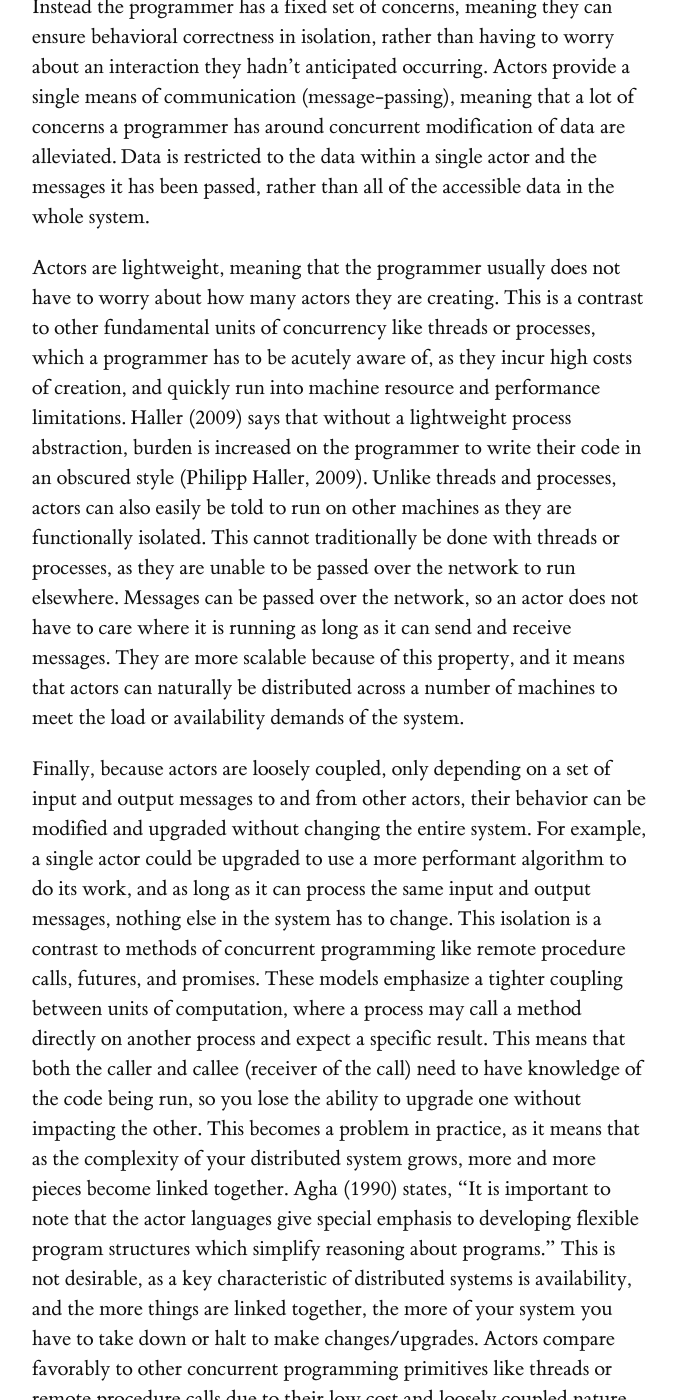
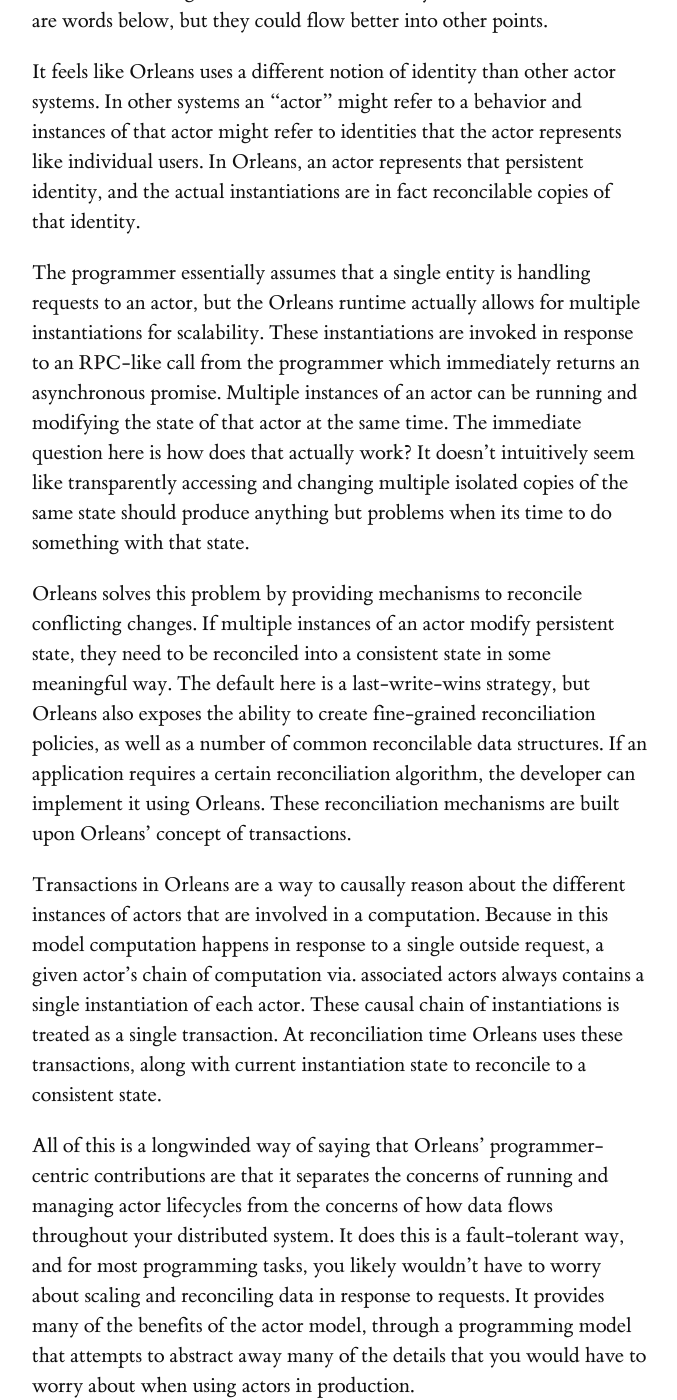
Before and after one commit to heathermiller/dist-prog-book, a Jekyll site: the page built from chapter/3/message-passing.md, in a window 1280 px wide and 1400 px high, scrolled down 13595 px. Shown: the whole window, without its empty margins (128-805 px from the left). Built offline with Jekyll 4.4.1, drawn with Linux system fonts in a browser that asks for light colours; some web fonts are replaced; some of the changed text lies outside the part shown.

Commit message:
Fill in Orleans info

```diff
--- a/chapter/3/message-passing.md
+++ b/chapter/3/message-passing.md
@@ -11,7 +11,7 @@
 Message passing programming models are continuing to develop and become more robust, as some of the recently published papers and systems in the field show. Orleans gives an example of this, detailing not just a programming model, but a runtime system that is a quite advanced implementation of a message passing and actor model to solve real world problems.
 The important question to ask about these sources is “Why message passing?” There are a number of distributed programming models, so why was this one so important when it was initially proposed. What are the advantages of it for the programmer? Why has it facilitated advanced languages, systems, and libraries that are widely used today?
 
-# Original Proposal of the Actor Model
+# Original proposal of the actor model
 
 The actor model was originally proposed in _A Universal Modular ACTOR Formalism for Artificial Intelligence_ in 1973 as a method of computation for artificial intelligence research. The original goal of the model was to model parallel communication while safely exploiting distributed concurrency across workstations. The paper makes few presumptions about implementation details, instead defining the high-level message passing communication model.
 
@@ -21,7 +21,7 @@
 
 One interesting thing to note is that this original paper talks about actors in the context of hardware. They mention actors as almost another machine architecture. This paper describes the concepts of an "actor machine" and a "hardware actor" as the context for the actor model, which is totally different from the way we think about modern actors as abstracting away a lot of the hardware details we don't want to deal with. This concept reminds me of something like a Lisp machine, but built to specially utilize the actor model of computation for artificial intelligence.
 
-# Classic Actor Model
+# Classic actor model
 
 The classic actor model came about with the formalization of an actor as a unit of computation in Agha's _Concurrent Object-Oriented Programming_. The classic actor is formalized as the following primitive actions:
 
@@ -50,6 +50,8 @@
 ## Rosette
 
 
+TODO: fill this out
+
 
 ## Akka
 
@@ -61,7 +63,7 @@
 
 Akka is the production-ready result of the classic actor model lineage. It is actively developed and actually used to build scalable systems.
 
-# Process-based Actors
+# Process-based actors
 
 TODO: better opening sentence
 
@@ -116,7 +118,7 @@
 
 The communicating event-loop model was introduced in the E language, and is similar to process actors, but doesn't make a distinction between passive and active objects.
 
-TODO: what does that sentence really mean?
+TODO: what does that sentence really mean? need a better introduction to this model.
 
 ## E Language
 
@@ -165,7 +169,19 @@
 
 ## Orleans
 
+Orleans takes the concept of lifecycle-less (not sure this is the term I want to use) actors, which are activated in response to asynchronous messages and places them in the context of cloud applications. Orleans does this via actors (called "grains") which are isolated units of computation and behavior that can have multiple instantiations (called "activations") for scalability. These actors also have persistence, meaning they have a persistent state that is kept in durable storage so that it can be used to manage things like user data.
 
+TODO: something about the notion of identity of an actor here. There are words below, but they could flow better into other points.
+
+It feels like Orleans uses a different notion of identity than other actor systems. In other systems an "actor" might refer to a behavior and instances of that actor might refer to identities that the actor represents like individual users. In Orleans, an actor represents that persistent identity, and the actual instantiations are in fact reconcilable copies of that identity.
+
+The programmer essentially assumes that a single entity is handling requests to an actor, but the Orleans runtime actually allows for multiple instantiations for scalability. These instantiations are invoked in response to an RPC-like call from the programmer which immediately returns an asynchronous promise. Multiple instances of an actor can be running and modifying the state of that actor at the same time. The immediate question here is how does that actually work? It doesn't intuitively seem like transparently accessing and changing multiple isolated copies of the same state should produce anything but problems when its time to do something with that state.
+
+Orleans solves this problem by providing mechanisms to reconcile conflicting changes. If multiple instances of an actor modify persistent state, they need to be reconciled into a consistent state in some meaningful way. The default here is a last-write-wins strategy, but Orleans also exposes the ability to create fine-grained reconciliation policies, as well as a number of common reconcilable data structures. If an application requires a certain reconciliation algorithm, the developer can implement it using Orleans. These reconciliation mechanisms are built upon Orleans' concept of transactions.
+
+Transactions in Orleans are a way to causally reason about the different instances of actors that are involved in a computation. Because in this model computation happens in response to a single outside request, a given actor's chain of computation via. associated actors always contains a single instantiation of each actor. These causal chain of instantiations is treated as a single transaction. At reconciliation time Orleans uses these transactions, along with current instantiation state to reconcile to a consistent state.
+
+All of this is a longwinded way of saying that Orleans' programmer-centric contributions are that it separates the concerns of running and managing actor lifecycles from the concerns of how data flows throughout your distributed system. It does this is a fault-tolerant way, and for most programming tasks, you likely wouldn't have to worry about scaling and reconciling data in response to requests. It provides many of the benefits of the actor model, through a programming model that attempts to abstract away many of the details that you would have to worry about when using actors in production.
 
 # Why the actor model?
 
@@ -195,11 +211,11 @@
 
 Akka and Erlang provide modules that you can piece together to build various pieces of functionality into your system. Akka provides a huge number of modules and extensions to configure and monitor a distributed system built using actors. They provide a number of utilities to meet common use-case and deployment scenarios, and these are thoroughly listed and documented. Additionally they provide support for Akka Extensions, which are a mechanism for adding your own features to Akka. These are powerful enough that some core features of Akka like Typed Actors or Serialization are implemented as Akka Extensions. Erlang provides the Open Telecom Platform (OTP), which is a framework comprised of a set of modules and standards designed to help build applications. OTP takes the generic patterns and components of Erlang, and provides them as libraries that enable code reuse and best practices when developing new systems.
 
-### Module vs. Runtime approaches to tooling
+## Module vs. "managed" runtime approaches
 
 Both Akka and Erlang take a module-based approach to tooling around their actor systems. The Orleans framework goes in another direction, instead providing an
 
-TODO: finish this thought
+TODO: finish this thought, avoid the word tooling because that implies like IDEs and stuff
 
 
 # References
```
Also changed, not shown: other parts of chapter/3/message-passing.md (+2 -0 lines).
